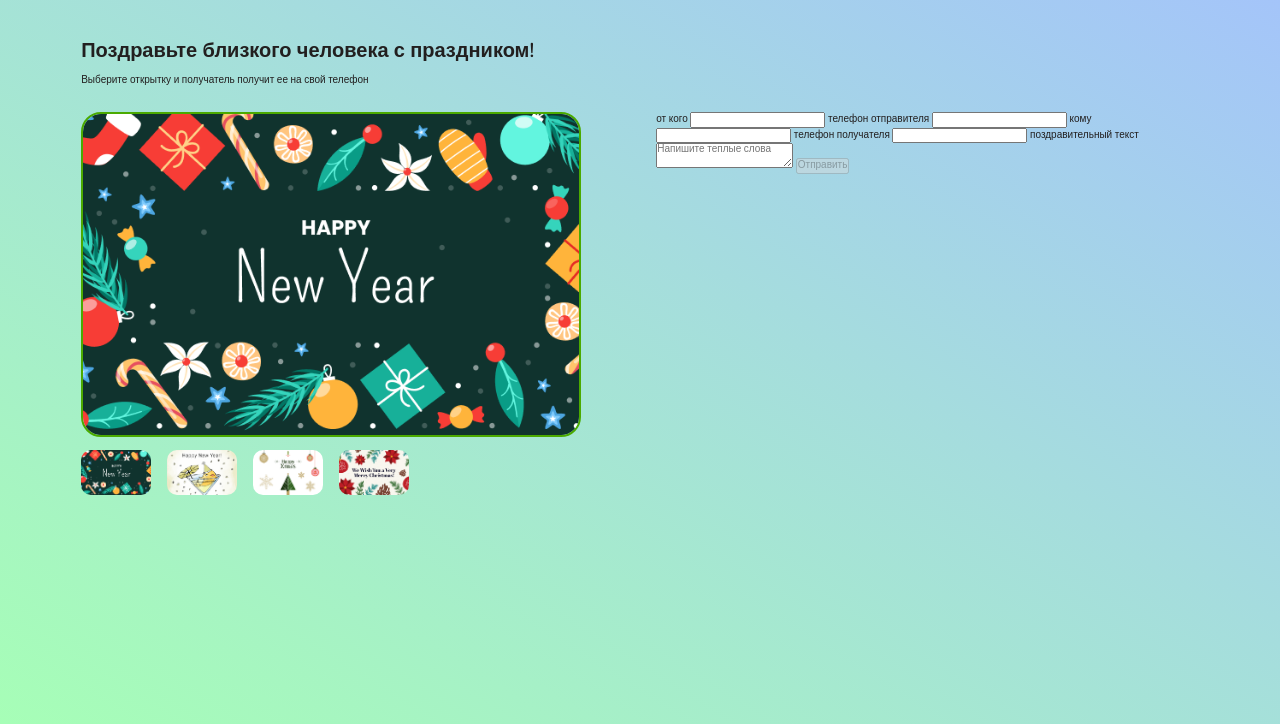
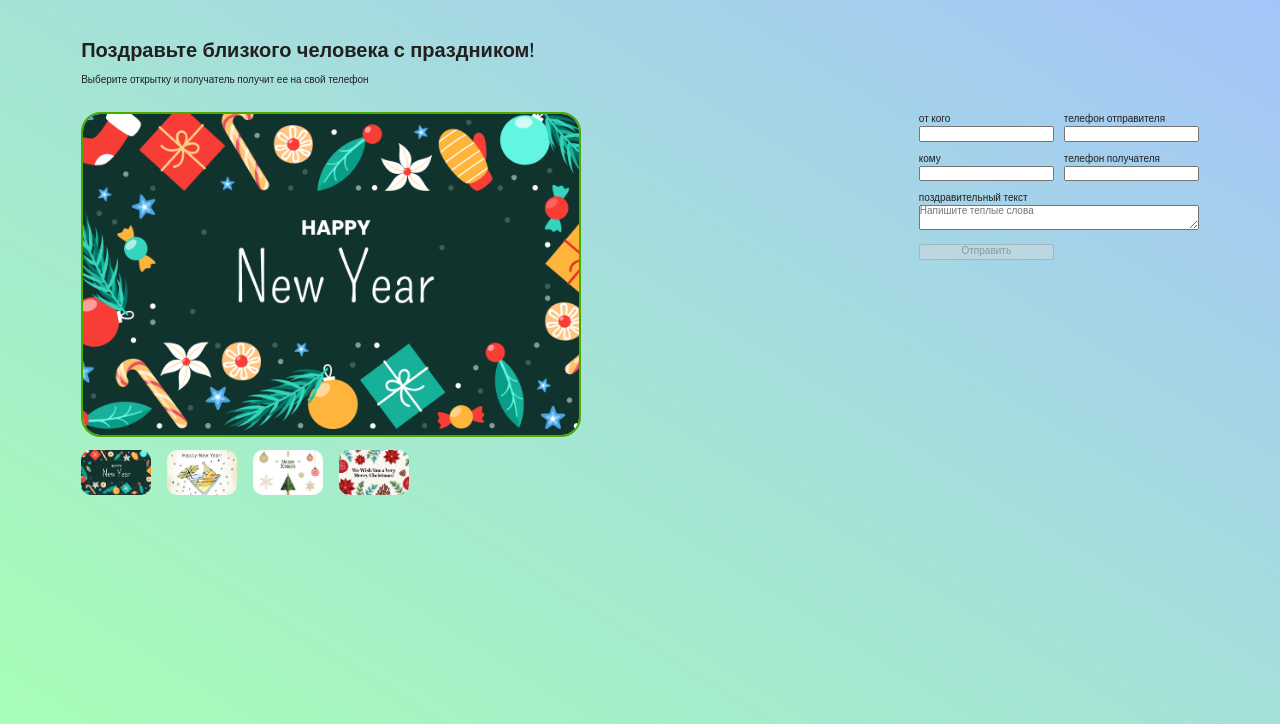
Before and after one commit to ananastasiap/gift-cards, a website built with Vite: page index.html in a window 1280 px wide. Shown: the part 76-800 px from the top of the page. Built offline with nearby package versions, Linux system fonts and the light colour scheme.

Commit message:
feat: start styling form

```diff
--- a/index.html
+++ b/index.html
@@ -56,8 +56,8 @@
         </div>
       </div>
     </section>
-    <section class="form">
-      <form action="">
+    <section class="gift__form">
+      <form action="" class="form">
         <label class="form__label">
           <span class="form__label-text">от кого</span>
           <input type="text" class="form__field" name="sender_name">
--- a/src/scss/layout/_congratulation.scss
+++ b/src/scss/layout/_congratulation.scss
@@ -29,4 +29,26 @@
     max-width: 100%;
     height: auto;
   }
+
+  .gift__form {
+    max-width: 30rem;
+
+    .form {
+      display: grid;
+      grid-template-columns: repeat(2, 1fr);
+      gap: 1rem;
+
+      &__label-text {
+        display: block;
+      }
+
+      &__field {
+        width: 100%;
+      }
+
+      .textarea {
+        grid-column: 1 / -1;
+      }
+    }
+  }
 }
```
